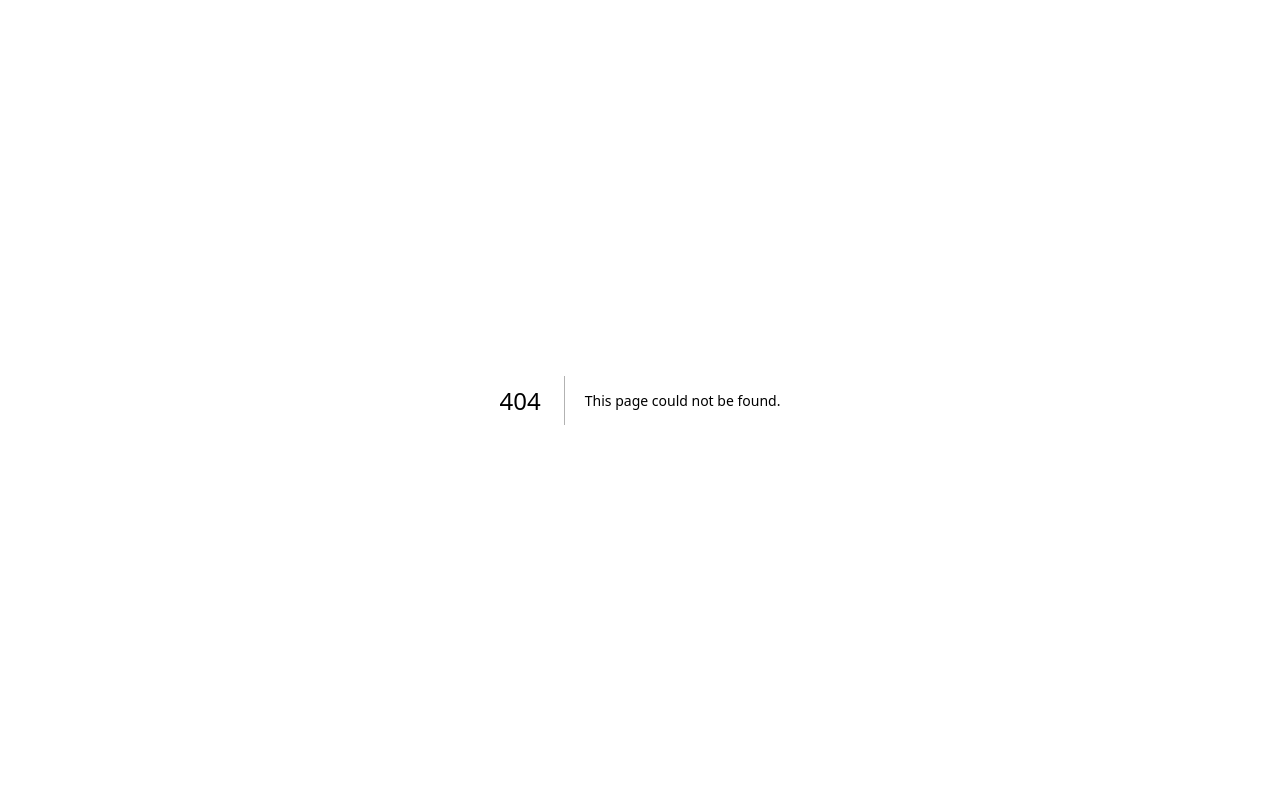
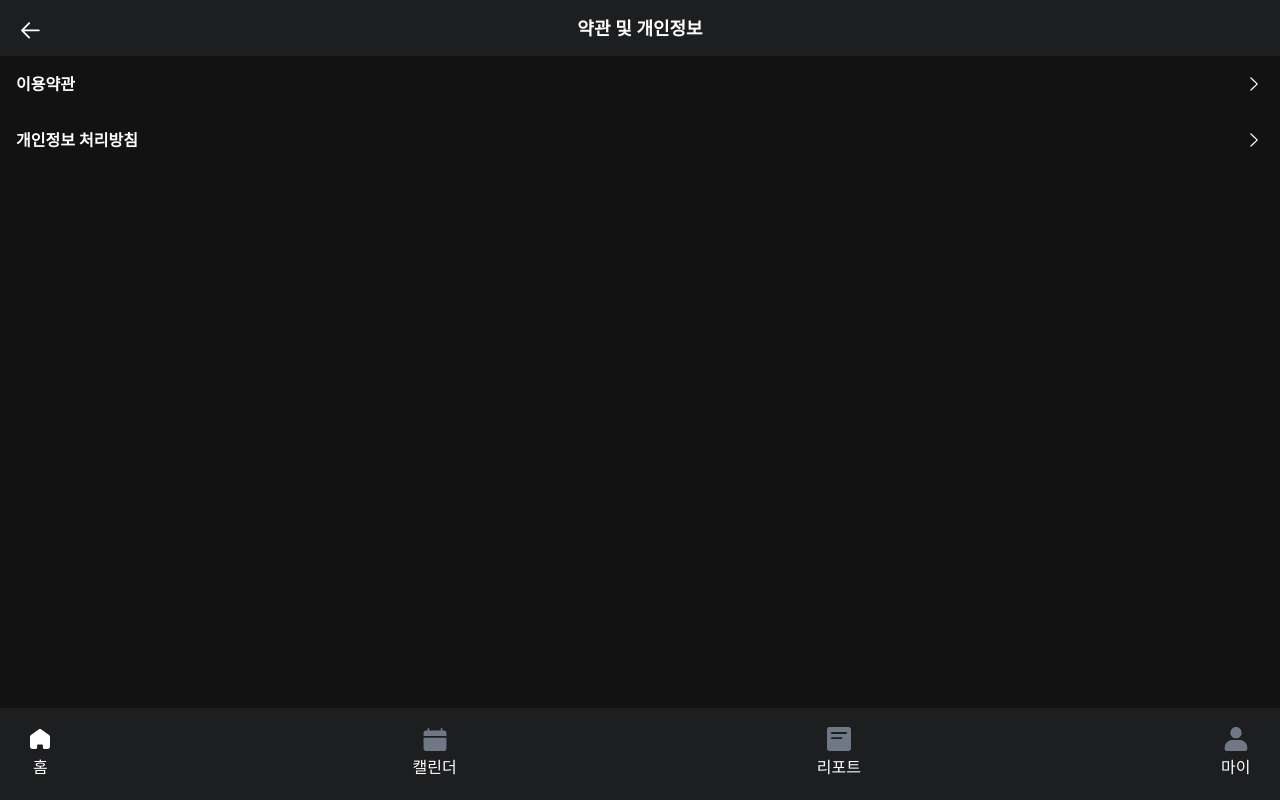
Before and after one commit to depromeet/dpm17-team4-client, a Next.js app in the folder web/: page /my/terms-privacy in a window 1280 px wide. Before the commit this address had no page. Built offline with nearby package versions, Linux system fonts and the light colour scheme.

Commit message:
feat: 이용약관 페이지 추가

```diff
--- /dev/null
+++ b/web/src/app/(with-bottom-navigation)/my/terms-privacy/page.tsx
@@ -0,0 +1,58 @@
+'use client';
+
+import { Navigator } from '@/components/Navigator';
+import Image from 'next/image';
+import { useRouter } from 'next/navigation';
+import ChevronRight from '@/assets/home/IC_Chevron_Right.png';
+import { PAGE_ROUTES } from '@/constants/route.constants';
+
+const TermsPrivacyPage = () => {
+  const router = useRouter();
+
+  const handleTermsClick = () => {
+    router.push(`${PAGE_ROUTES.TERMS}?type=service`);
+  };
+
+  const handlePrivacyClick = () => {
+    router.push(`${PAGE_ROUTES.TERMS}?type=privacy-policy`);
+  };
+
+  return (
+    <div className="min-h-screen bg-[#121213]">
+      <Navigator>
+        <Navigator.Center>약관 및 개인정보</Navigator.Center>
+      </Navigator>
+
+      {/* Content */}
+      <div className="pt-[56px] text-white text-body2-sb">
+        {/* 이용약관 */}
+         <div
+           className="flex items-center justify-between px-4 py-4 cursor-pointer hover:bg-gray-800/50 transition-colors"
+           onClick={handleTermsClick}
+         >
+           <span>이용약관</span>
+           <Image
+             src={ChevronRight}
+             alt="chevron right"
+             className="w-5 h-5"
+           />
+         </div>
+
+         {/* 개인정보 처리방침 */}
+         <div
+           className="flex items-center justify-between px-4 py-4 cursor-pointer hover:bg-gray-800/50 transition-colors"
+           onClick={handlePrivacyClick}
+         >
+           <span>개인정보 처리방침</span>
+           <Image
+             src={ChevronRight}
+             alt="chevron right"
+             className="w-5 h-5"
+           />
+         </div>
+      </div>
+    </div>
+  );
+};
+
+export default TermsPrivacyPage;
--- a/web/src/constants/route.constants.ts
+++ b/web/src/constants/route.constants.ts
@@ -8,6 +8,7 @@ export const PAGE_ROUTES = {
   MY_PROFILE: '/my/profile',
   NOTIFICATION_SETTINGS: '/my/notification-settings',
   TERMS_PRIVACY: '/my/terms-privacy',
+  TERMS: '/terms',
 } as const;
 
 // API 라우트 상수들
```
